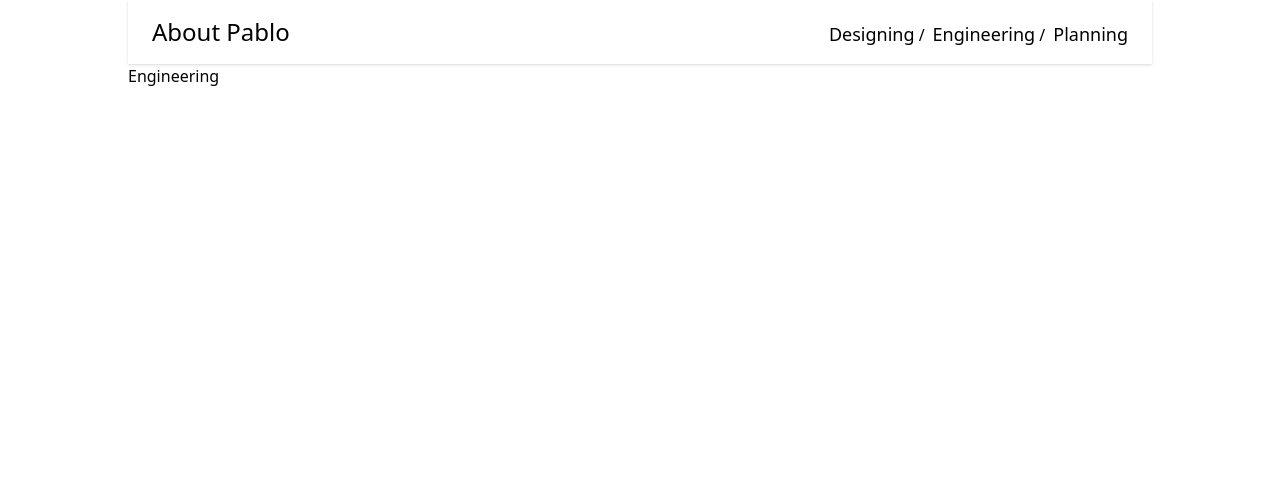
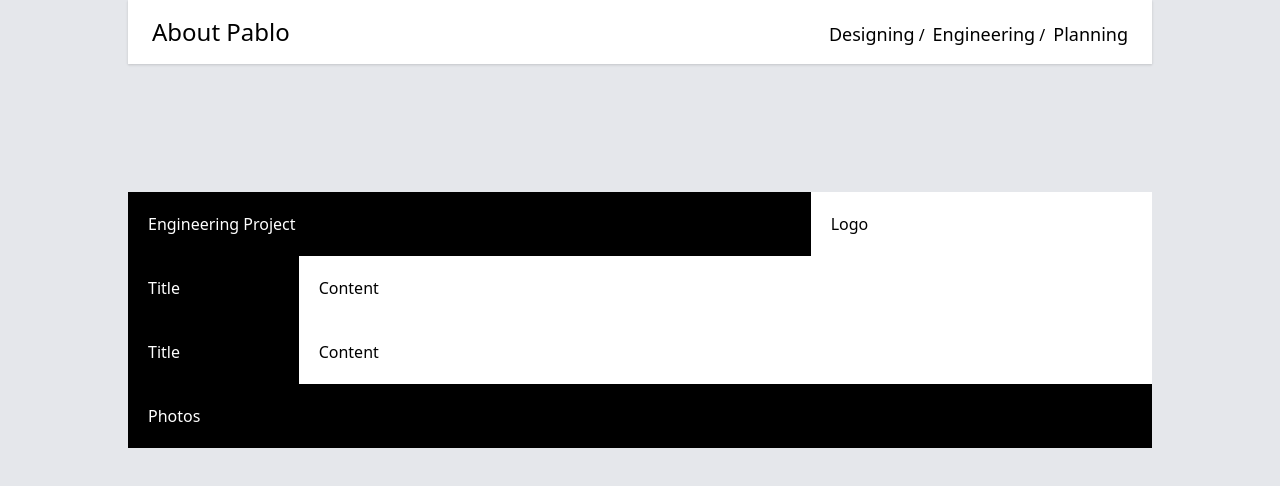
Before and after one commit to Paulocochile/pauloco, a Gatsby site: page /engineering in a window 1280 px wide. Built offline with nearby package versions, Linux system fonts and the light colour scheme; Gatsby itself is replaced by a stand-in of ours.

Commit message:
card component and styling

```diff
--- /dev/null
+++ b/src/components/card.js
@@ -0,0 +1,19 @@
+import React from "react";
+
+export default function Card({ children }) {
+  return (
+    <div class="grid grid-cols-6 gap-0 my-32">
+      <div class="col-span-4 bg-black text-white p-5">{children}</div>
+      <div class="col-span-2 p-5 bg-white content-center">Logo</div>
+
+      <div class="bg-black text-white p-5">Title</div>
+      <div class="col-span-5 bg-white p-5">Content</div>
+      <div class="bg-black text-white p-5">Title</div>
+      <div class="col-span-5 bg-white p-5">Content</div>
+      <div class="col-span-6 bg-black text-white p-5">Photos</div>
+
+
+
+    </div>
+  );
+}
--- a/src/pages/designing.js
+++ b/src/pages/designing.js
@@ -3,7 +3,7 @@ import Navbar from "../components/navbar";
 
 const Designing = () => {
   return (
-    <main className="min-h-full md:px-20 lg:px-32">
+    <main className="min-h-screen md:px-20 lg:px-32 bg-gray-200">
       <title>Pauloco</title>
       <Navbar />
       <div class="grid grid-cols-2 gap-4 my-30">
--- a/src/pages/engineering.js
+++ b/src/pages/engineering.js
@@ -1,15 +1,16 @@
 import * as React from "react";
 import Navbar from "../components/navbar";
+import Card from "../components/card"
 
 const Engineering = () => {
   return (
-    <main className="min-h-full md:px-20 lg:px-32">
+    <main className="min-h-screen md:px-20 lg:px-32 bg-gray-200">
       <title>Pauloco</title>
       <Navbar />
-      <div class="grid grid-cols-2 gap-4 my-30">
-        <div>Engineering
-        </div>
-      </div>
+      <Card >
+        <h1>Engineering Project
+        </h1>
+      </Card>
     </main>
   );
 };
--- a/src/pages/index.js
+++ b/src/pages/index.js
@@ -3,10 +3,10 @@ import Navbar from "../components/navbar";
 
 const IndexPage = () => {
   return (
-    <main className="min-h-full md:px-20 lg:px-32">
+    <main className="min-h-screen md:px-20 lg:px-32 bg-gray-200">
       <title>Pauloco</title>
       <Navbar />
-      <div class="grid grid-cols-2 gap-4 my-30">
+      <div class="grid grid-cols-2 gap-4 my-32 content-center bg-white">
         <div>Photo Collage</div>
         <div>
           Hi there{" "}
--- a/src/pages/planning.js
+++ b/src/pages/planning.js
@@ -3,7 +3,7 @@ import Navbar from "../components/navbar";
 
 const Planning = () => {
   return (
-    <main className="min-h-full md:px-20 lg:px-32">
+    <main className="min-h-screen md:px-20 lg:px-32 bg-gray-200">
       <title>Pauloco</title>
       <Navbar />
       <div class="grid grid-cols-2 gap-4 my-30">
```
Also changed, not shown: README.md.
